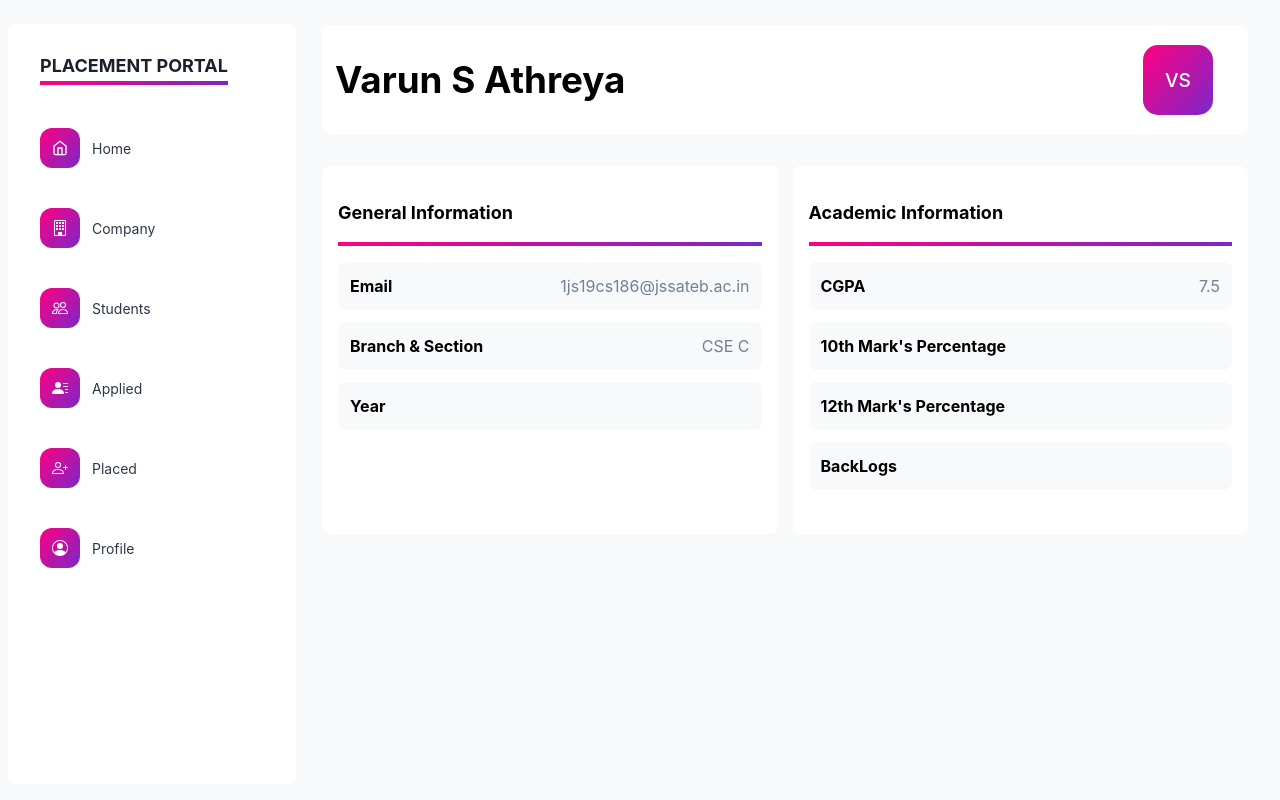
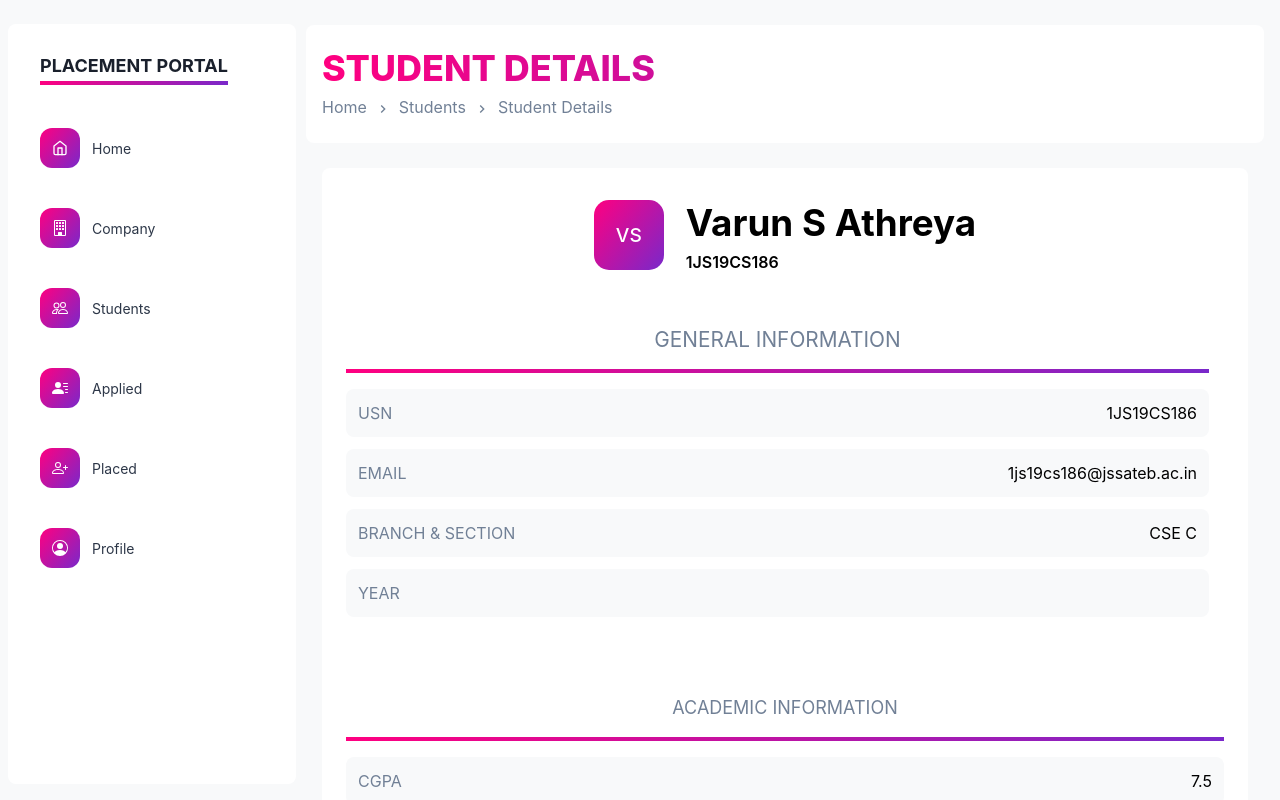
Before and after one commit to VarunSAthreya/placement-management, a Next.js app in the folder apps/web/: page /students/1JS19CS186 in a window 1280 px wide. Shown: the top 800 px of the page. Built offline with nearby package versions, Linux system fonts and the light colour scheme.

Commit message:
Redesigned Students Page

```diff
--- a/apps/web/components/Card/StudentInfoCard.tsx
+++ b/apps/web/components/Card/StudentInfoCard.tsx
@@ -5,7 +5,7 @@ import React from 'react';
 const StudentInfoCard = ({ student }) => {
     const {
         name,
-        usn,
+        USN,
         email,
         branch,
         section,
@@ -16,24 +16,35 @@ const StudentInfoCard = ({ student }) => {
         backlogs,
     } = student;
     return (
-        <Box>
         <Box
-                display={'flex'}
-                flexDirection={'column'}
             bg={'white'}
             p={2}
             mb={4}
             borderRadius={8}
+            display={'flex'}
+            flexDirection={'column'}
         >
+            <Box display={'flex'} flexDirection={'column'}>
                 <Flex
                     align="center"
                     mb={{ sm: '10px', md: '0px' }}
                     direction={{ sm: 'column', md: 'row' }}
-                    justify={'space-between'}
+                    justify={'center'}
                     p="5px"
                     w={{ sm: '100%' }}
                     textAlign={{ sm: 'center', md: 'start' }}
                 >
+                    <Avatar
+                        me={{ md: '22px' }}
+                        name={name}
+                        color={'white'}
+                        bg={
+                            'linear-gradient( 310deg, #7928CA 0%, #FF0080 100%)'
+                        }
+                        w="70px"
+                        h="70px"
+                        borderRadius="15px"
+                    />
                     <Flex
                         direction="column"
                         maxWidth="100%"
@@ -52,42 +63,24 @@ const StudentInfoCard = ({ student }) => {
                             color={'black'}
                             fontWeight="semibold"
                         >
-                            {usn}
+                            {USN}
                         </Text>
                     </Flex>
-                    <Avatar
-                        me={{ md: '22px' }}
-                        name={name}
-                        color={'white'}
-                        bg={
-                            'linear-gradient( 310deg, #7928CA 0%, #FF0080 100%)'
-                        }
-                        w="70px"
-                        h="70px"
-                        borderRadius="15px"
-                    />
                 </Flex>
             </Box>
-            <Flex>
-                <Box
-                    p="16px"
-                    mt="16px"
-                    bg={'white'}
-                    borderRadius={8}
-                    width={'50%'}
-                    marginRight={'15px'}
-                >
+            <Flex flexDirection={'column'}>
+                <Box p="16px" marginRight={'15px'}>
                     <Box>
                         <Flex
-                            justify="space-between"
+                            justify="center"
                             align="center"
                             minHeight="60px"
                             w="100%"
                         >
                             <Text
-                                fontSize="lg"
-                                color={'black'}
-                                fontWeight="bold"
+                                fontSize="1.3rem"
+                                color={'gray.500'}
+                                textTransform={'uppercase'}
                             >
                                 General Information
                             </Text>
@@ -110,15 +103,37 @@ const StudentInfoCard = ({ student }) => {
                             >
                                 <Text
                                     fontSize="md"
-                                    color={'black'}
-                                    fontWeight="bold"
+                                    color={'gray.500'}
                                     me="10px"
                                 >
-                                    Email
+                                    USN
                                 </Text>
                                 <Text
                                     fontSize="md"
-                                    color="gray.500"
+                                    color="black"
+                                    fontWeight="400"
+                                >
+                                    {USN}
+                                </Text>
+                            </Flex>
+                            <Flex
+                                align="center"
+                                justifyContent="space-between"
+                                mb="12px"
+                                borderRadius={8}
+                                bg={'#f8f9fa'}
+                                p={3}
+                            >
+                                <Text
+                                    fontSize="md"
+                                    color={'gray.500'}
+                                    me="10px"
+                                >
+                                    EMAIL
+                                </Text>
+                                <Text
+                                    fontSize="md"
+                                    color="black"
                                     fontWeight="400"
                                 >
                                     {email}
@@ -134,15 +149,14 @@ const StudentInfoCard = ({ student }) => {
                             >
                                 <Text
                                     fontSize="md"
-                                    color={'black'}
-                                    fontWeight="bold"
+                                    color={'gray.500'}
                                     me="10px"
                                 >
-                                    Branch & Section
+                                    BRANCH & SECTION
                                 </Text>
                                 <Text
                                     fontSize="md"
-                                    color="gray.500"
+                                    color="black"
                                     fontWeight="400"
                                 >
                                     {branch} {section}
@@ -158,15 +172,14 @@ const StudentInfoCard = ({ student }) => {
                             >
                                 <Text
                                     fontSize="md"
-                                    color={'black'}
-                                    fontWeight="bold"
+                                    color={'gray.500'}
                                     me="10px"
                                 >
-                                    Year
+                                    YEAR
                                 </Text>
                                 <Text
                                     fontSize="md"
-                                    color="gray.500"
+                                    color="black"
                                     fontWeight="400"
                                 >
                                     {year}
@@ -175,24 +188,18 @@ const StudentInfoCard = ({ student }) => {
                         </Flex>
                     </Box>
                 </Box>
-                <Box
-                    p="16px"
-                    mt="16px"
-                    bg={'white'}
-                    borderRadius={8}
-                    width={'50%'}
-                >
+                <Box p="16px">
                     <Box>
                         <Flex
-                            justify="space-between"
+                            justify="center"
                             align="center"
                             minHeight="60px"
                             w="100%"
                         >
                             <Text
                                 fontSize="lg"
-                                color={'black'}
-                                fontWeight="bold"
+                                color={'gray.500'}
+                                textTransform={'uppercase'}
                             >
                                 Academic Information
                             </Text>
@@ -215,15 +222,14 @@ const StudentInfoCard = ({ student }) => {
                             >
                                 <Text
                                     fontSize="md"
-                                    color={'black'}
-                                    fontWeight="bold"
+                                    color={'gray.500'}
                                     me="10px"
                                 >
                                     CGPA
                                 </Text>
                                 <Text
                                     fontSize="md"
-                                    color="gray.500"
+                                    color="black"
                                     fontWeight="400"
                                 >
                                     {cgpa}
@@ -239,15 +245,14 @@ const StudentInfoCard = ({ student }) => {
                             >
                                 <Text
                                     fontSize="md"
-                                    color={'black'}
-                                    fontWeight="bold"
+                                    color={'gray.500'}
                                     me="10px"
                                 >
-                                    10th Mark&apos;s Percentage
+                                    10TH MARK&apos;S PERCENTAGE
                                 </Text>
                                 <Text
                                     fontSize="md"
-                                    color="gray.500"
+                                    color="black"
                                     fontWeight="400"
                                 >
                                     {tenth}
@@ -263,15 +268,14 @@ const StudentInfoCard = ({ student }) => {
                             >
                                 <Text
                                     fontSize="md"
-                                    color={'black'}
-                                    fontWeight="bold"
+                                    color={'gray.500'}
                                     me="10px"
                                 >
-                                    12th Mark&apos;s Percentage
+                                    12TH MARK&apos;S PERCENTAGE
                                 </Text>
                                 <Text
                                     fontSize="md"
-                                    color="gray.500"
+                                    color="black"
                                     fontWeight="400"
                                 >
                                     {twelth}
@@ -287,15 +291,14 @@ const StudentInfoCard = ({ student }) => {
                             >
                                 <Text
                                     fontSize="md"
-                                    color={'black'}
-                                    fontWeight="bold"
+                                    color={'gray.500'}
                                     me="10px"
                                 >
-                                    BackLogs
+                                    BACKLOGS
                                 </Text>
                                 <Text
                                     fontSize="md"
-                                    color="gray.500"
+                                    color="black"
                                     fontWeight="400"
                                 >
                                     {backlogs}
--- a/apps/web/pages/students/[slug].tsx
+++ b/apps/web/pages/students/[slug].tsx
@@ -1,4 +1,12 @@
-import { Box, Flex } from '@chakra-ui/react';
+import {
+    Box,
+    Flex,
+    Text,
+    Breadcrumb,
+    BreadcrumbItem,
+    BreadcrumbLink,
+} from '@chakra-ui/react';
+import { ChevronRightIcon } from '@chakra-ui/icons';
 import { GetStaticPaths, GetStaticProps, PreviewData } from 'next';
 import { ParsedUrlQuery } from 'querystring';
 import SideBar from '../../components/Sidebar/Sidebar';
@@ -50,8 +58,78 @@ const StudentDetails = ({ student }) => {
                 width={'100%'}
                 px={4}
             >
-                <Box px={4} borderRadius={8}>
-                    <StudentInfoCard student={student} />
+                <Box mb="22px" overflowX={{ sm: 'scroll', xl: 'hidden' }}>
+                    <Box pb={'25px'}>
+                        <Flex
+                            direction="column"
+                            bg={'white'}
+                            p={4}
+                            borderRadius={8}
+                            pb="1.5rem"
+                        >
+                            <Text
+                                bgGradient="linear(to-l, #7928CA, #FF0080)"
+                                bgClip="text"
+                                fontSize="4xl"
+                                fontWeight="extrabold"
+                                textTransform={'uppercase'}
+                            >
+                                Student Details
+                            </Text>
+                            <Breadcrumb
+                                separator={
+                                    <ChevronRightIcon color="gray.500" />
+                                }
+                            >
+                                <BreadcrumbItem>
+                                    <BreadcrumbLink
+                                        href="/"
+                                        color="gray.500"
+                                        _hover={{
+                                            textDecoration: 'none',
+                                            color: '#FF0080',
+                                        }}
+                                        _focus={{ outline: 'none' }}
+                                        variant="no-hover"
+                                    >
+                                        Home
+                                    </BreadcrumbLink>
+                                </BreadcrumbItem>
+
+                                <BreadcrumbItem>
+                                    <BreadcrumbLink
+                                        href="/students"
+                                        color="gray.500"
+                                        _hover={{
+                                            textDecoration: 'none',
+                                            color: '#FF0080',
+                                        }}
+                                        _focus={{ outline: 'none' }}
+                                        variant="no-hover"
+                                    >
+                                        Students
+                                    </BreadcrumbLink>
+                                </BreadcrumbItem>
+                                <BreadcrumbItem isCurrentPage>
+                                    <BreadcrumbLink
+                                        href="#"
+                                        color="gray.500"
+                                        _hover={{
+                                            textDecoration: 'none',
+                                            color: '#FF0080',
+                                        }}
+                                        _focus={{ outline: 'none' }}
+                                        variant="no-hover"
+                                    >
+                                        Student Details
+                                    </BreadcrumbLink>
+                                </BreadcrumbItem>
+                            </Breadcrumb>
+                        </Flex>
+                    </Box>
+                    <Box px={4} borderRadius={8}>
+                        <StudentInfoCard student={student} />
+                    </Box>
                 </Box>
             </Flex>
         </Flex>
```
Also changed, not shown: apps/web/components/Tables/StudentsTable.tsx (+28 -15 lines), apps/web/pages/students/index.tsx (+71 -14 lines). Lines whose indentation alone changed are shown as unchanged.
